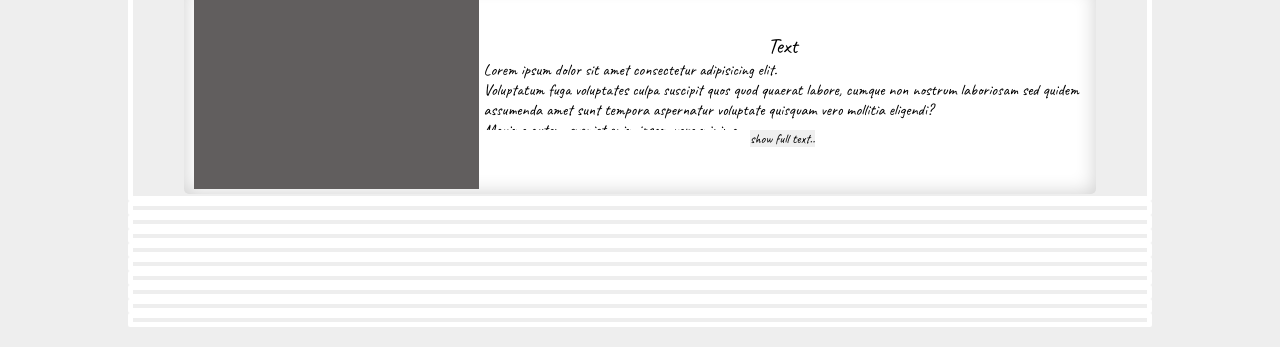
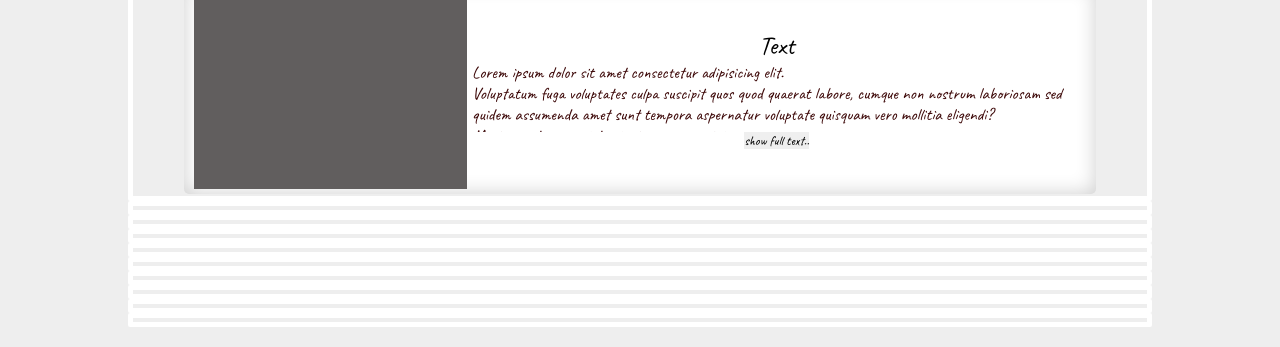
Before and after one commit to Bruhmanishe/nika.singing.lessons, a plain HTML site: page index.html in a window 1280 px wide. Shown: the part 736-1083 px from the top of the page. Drawn offline with Linux system fonts and the light colour scheme; a web font is replaced by a local one.

Commit message:
Update style.css

```diff
--- a/style.css
+++ b/style.css
@@ -299,12 +299,14 @@
 }
 
 .main-block__h3 {
-  font-size: 22px;
+  font-size: 26px;
 }
 
 .main-block__txt {
   overflow: hidden;
   height: 70px;
+  color: #3d0808;
+  font-size: 17px;
 }
 
 #loadingScreen {
```
